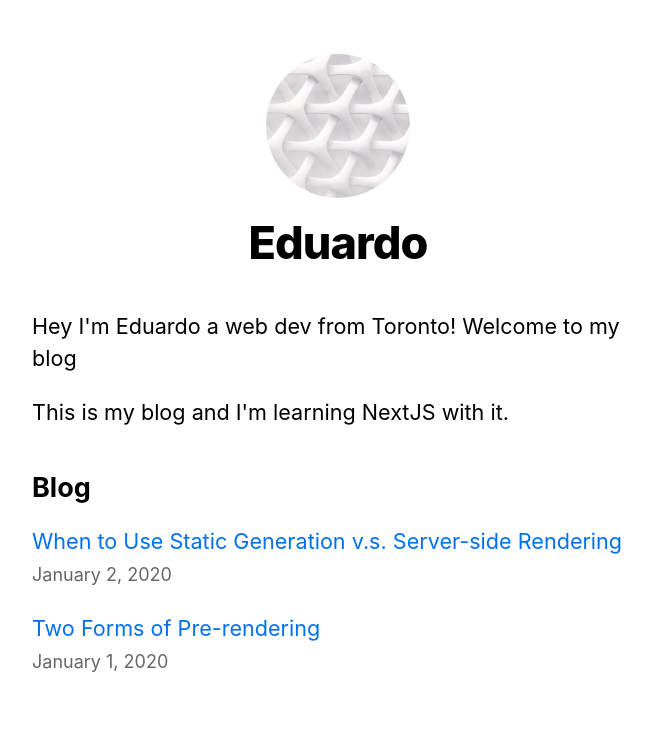
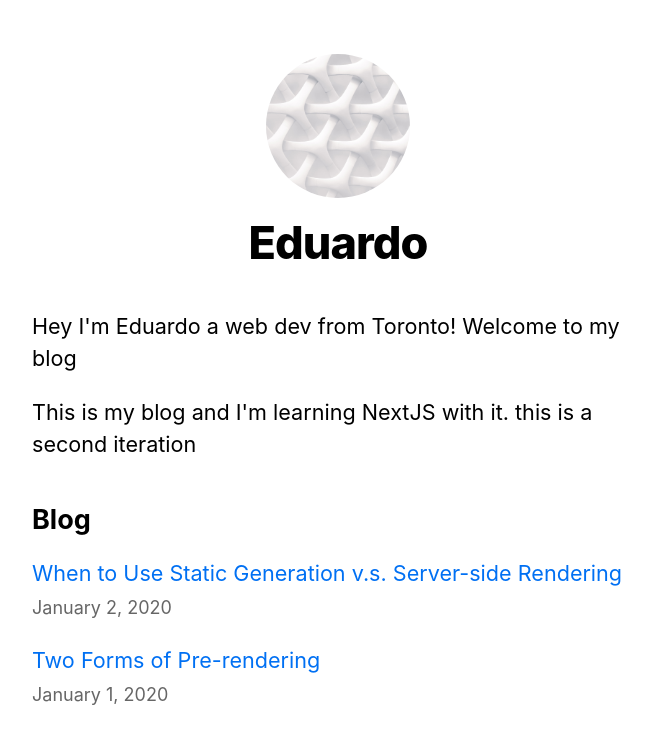
Before and after one commit to eduardopoleo/nextjs-blog, a Next.js app: page / in a window 1280 px wide. Shown: the top 744 px of the page, without its empty margins (302-954 px from the left). Built offline with nearby package versions, Linux system fonts and the light colour scheme.

Commit message:
A small change to test deploys

```diff
--- a/pages/index.js
+++ b/pages/index.js
@@ -35,7 +35,7 @@ export default function Home({ allPostsData }) {
       <section className={utilStyles.headingMd}>
         <p>Hey I'm Eduardo a web dev from Toronto! Welcome to my blog</p>
         <p>
-          This is my blog and I'm learning NextJS with it.
+          This is my blog and I'm learning NextJS with it. this is a second iteration
         </p>
       </section>
 
```
